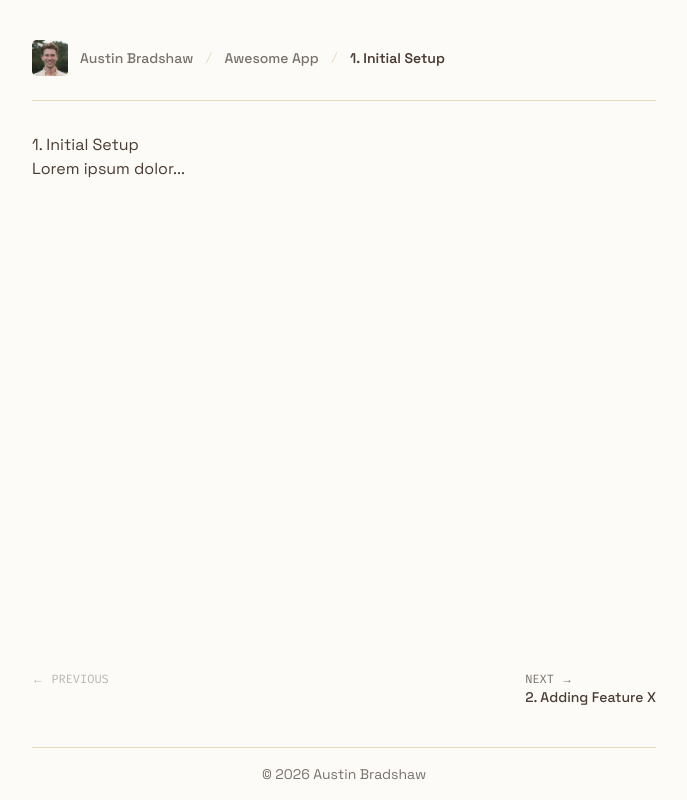
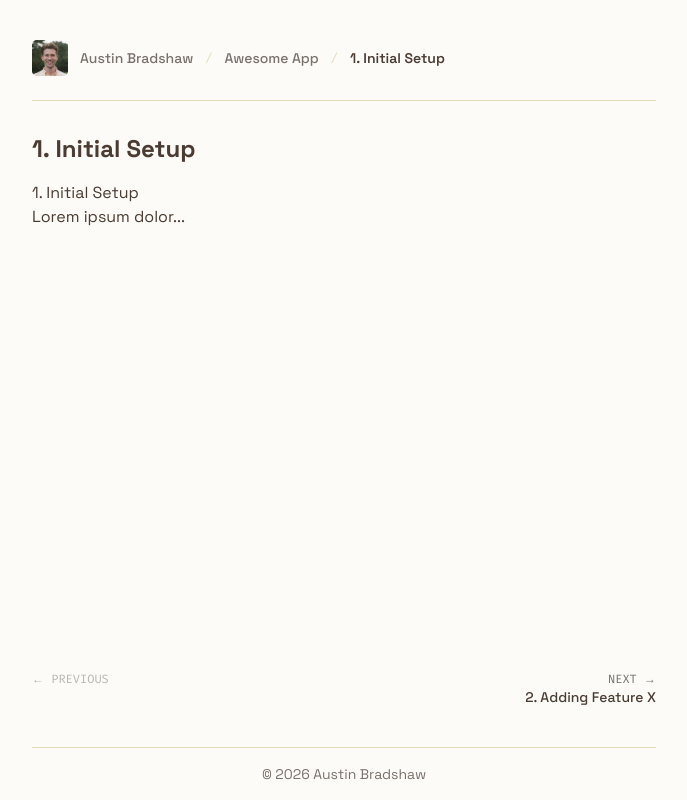
Before and after one commit to austinjamesbradshaw/blog, a Gatsby site: page /projects/awesome-app/devlogs/2026-04-01-kickoff in a window 1280 px wide. Shown: the whole page, without its empty margins (296-983 px from the left). Built offline with nearby package versions, Linux system fonts and the light colour scheme; Gatsby itself is replaced by a stand-in of ours; some packages are replaced by stand-ins of ours; a small style sheet from the web is missing.

Commit message:
refine devlog template styles

```diff
--- a/src/templates/devlog.js
+++ b/src/templates/devlog.js
@@ -14,7 +14,12 @@ const DevlogTemplate = ({ data, children, pageContext, location }) => {
       devlogTitle={devlog.frontmatter.title}
     >
       <div className="flex flex-1 flex-col justify-between">
-        <article>{children}</article>
+        <article>
+          <h1 className="mb-4 text-2xl font-bold">
+            {devlog.frontmatter.title}
+          </h1>
+          <div className="mb-12">{children}</div>
+        </article>
         <div className="flex w-full justify-between text-sm">
           <Link
             to={`/projects/${pageContext.projectSlug}/devlogs/${pageContext.prev?.slug}`}
@@ -35,8 +40,8 @@ const DevlogTemplate = ({ data, children, pageContext, location }) => {
             to={`/projects/${pageContext.projectSlug}/devlogs/${pageContext.next?.slug}`}
             className={
               !pageContext.next
-                ? "group pointer-events-none flex flex-col opacity-50"
-                : "group flex flex-col"
+                ? "group pointer-events-none flex flex-col items-end opacity-50"
+                : "group flex flex-col items-end"
             }
           >
             <span className="text-muted-foreground font-mono text-xs uppercase">
```
